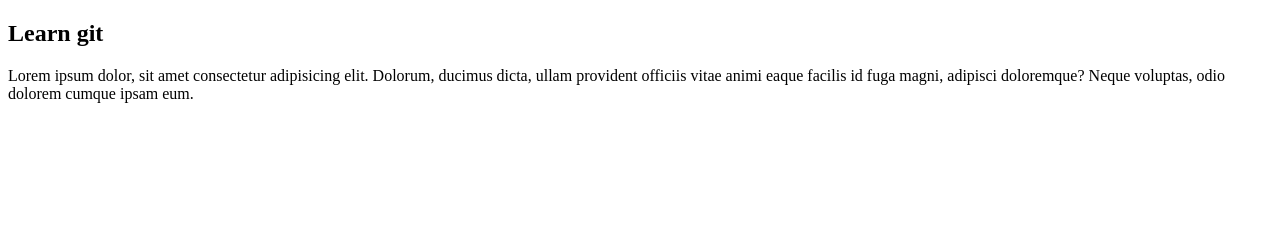
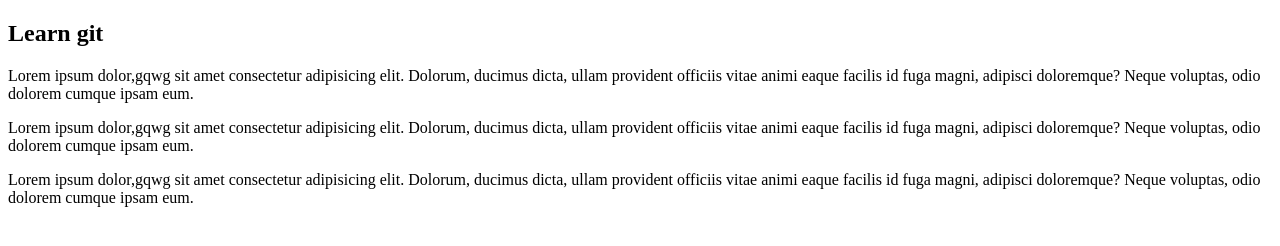
Before and after one commit to Khattiya01/git-test, a plain HTML site: page about.html in a window 1280 px wide. Drawn offline with Linux system fonts and the light colour scheme.

Commit message:
edit about CSS

```diff
--- a/CSS.css
+++ b/CSS.css
@@ -1,4 +1,5 @@
 h1{
     color: aquamarine;
     background-color: sandybrown;
+    border: 1px solid red;
 }
--- a/about.html
+++ b/about.html
@@ -8,6 +8,8 @@
 </head>
 <body>
     <h2>Learn git</h2>
-    <p>Lorem ipsum dolor, sit amet consectetur adipisicing elit. Dolorum, ducimus dicta, ullam provident officiis vitae animi eaque facilis id fuga magni, adipisci doloremque? Neque voluptas, odio dolorem cumque ipsam eum.</p>
+    <p>Lorem ipsum dolor,gqwg sit amet consectetur adipisicing elit. Dolorum, ducimus dicta, ullam provident officiis vitae animi eaque facilis id fuga magni, adipisci doloremque? Neque voluptas, odio dolorem cumque ipsam eum.</p>
+    <p>Lorem ipsum dolor,gqwg sit amet consectetur adipisicing elit. Dolorum, ducimus dicta, ullam provident officiis vitae animi eaque facilis id fuga magni, adipisci doloremque? Neque voluptas, odio dolorem cumque ipsam eum.</p>
+    <p>Lorem ipsum dolor,gqwg sit amet consectetur adipisicing elit. Dolorum, ducimus dicta, ullam provident officiis vitae animi eaque facilis id fuga magni, adipisci doloremque? Neque voluptas, odio dolorem cumque ipsam eum.</p>
 </body>
 </html>
```
Also changed, not shown: index.html (+1 -0 lines).
